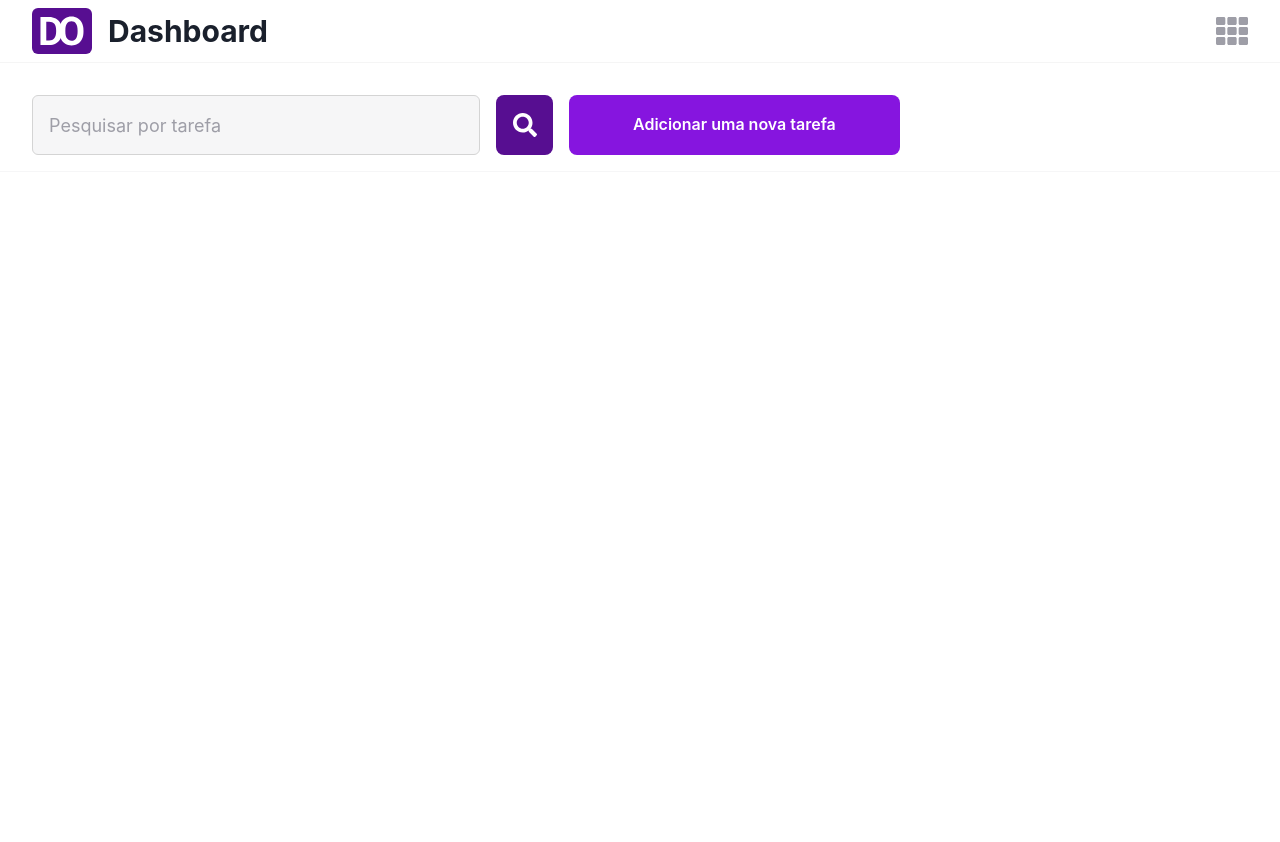
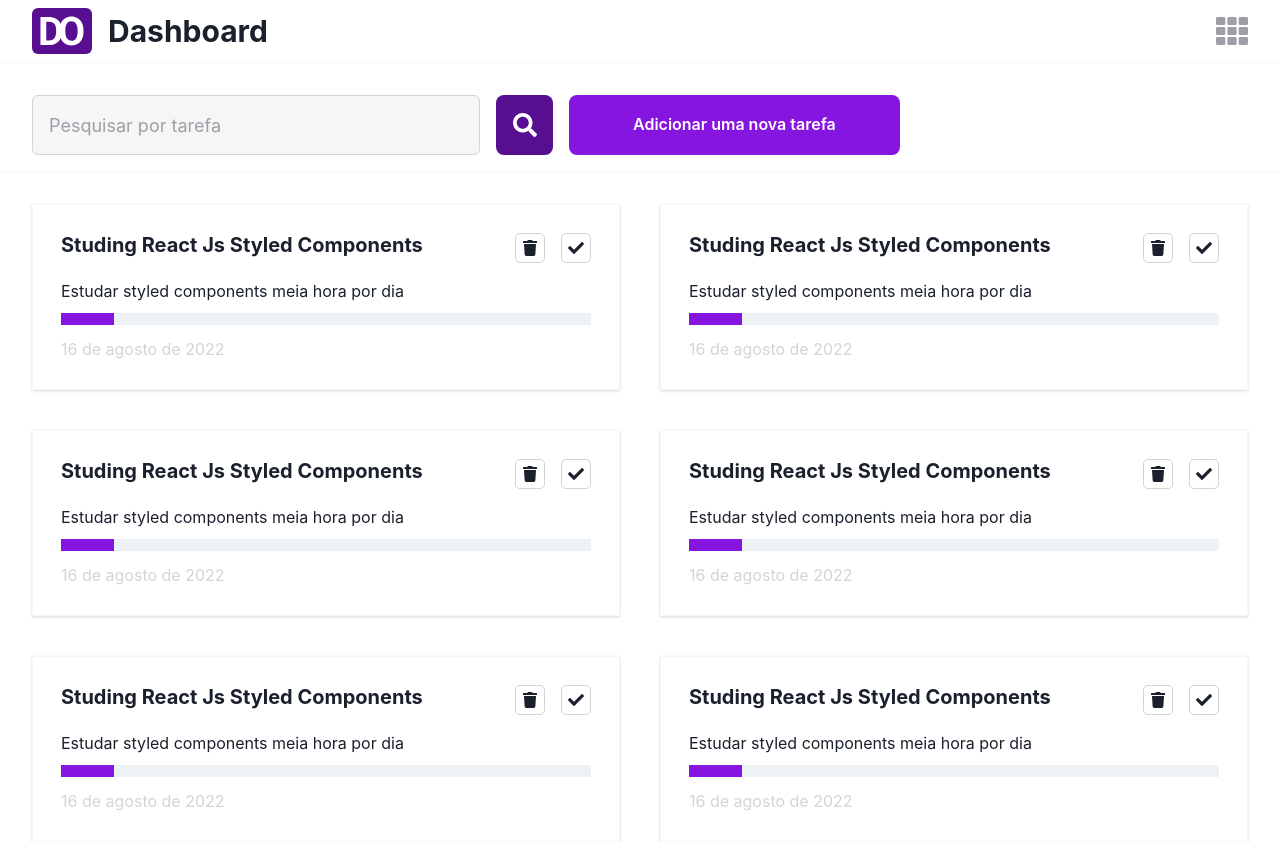
Before and after one commit to brunnomiguel/do-it-react-typescript, a React (Create React App) app: page /dashboard in a window 1280 px wide. Before the commit the page ends 800 px from the top, so only its background shows below. Built offline with nearby package versions, Linux system fonts and the light colour scheme; sample sign-in values are in the browser's storage.

Commit message:
feat: card component with styles using chakra ui

```diff
--- /dev/null
+++ b/src/components/Card/index.tsx
@@ -0,0 +1,62 @@
+import {
+  Box,
+  Center,
+  Flex,
+  Heading,
+  HStack,
+  Progress,
+  Text,
+} from "@chakra-ui/react";
+import { FaCheck, FaTrash } from "react-icons/fa";
+
+export const Card = () => {
+  return (
+    <Box
+      cursor="pointer"
+      borderWidth="1px"
+      borderColor="grey.50"
+      boxShadow="base"
+      padding="7"
+      w={["330px", "auto"]}
+      _hover={{ transform: "translateY(-7px)", borderColor: "grey.100" }}
+      transform="border 0.2s, ease 0s, transform 0.2s"
+    >
+      <Flex justifyContent="space-between">
+        <Heading as="h1" size="md">
+          Studing React Js Styled Components
+        </Heading>
+        <HStack spacing="4">
+          <Center
+            as="button"
+            w="30px"
+            h="30px"
+            borderWidth="1px"
+            borderRadius="5px"
+            borderColor="grey.200"
+            bgColor="white"
+          >
+            <FaTrash color="grey.200" />
+          </Center>
+          <Center
+            as="button"
+            w="30px"
+            h="30px"
+            borderWidth="1px"
+            borderRadius="5px"
+            borderColor="grey.200"
+            bgColor="white"
+          >
+            <FaCheck color="grey.200" />
+          </Center>
+        </HStack>
+      </Flex>
+      <Box w="100%" mt="4">
+        <Text>Estudar styled components meia hora por dia</Text>
+        <Progress colorScheme="purple" mt="2.5" value={10} />
+        <Text color="grey.200" mt="3">
+          16 de agosto de 2022
+        </Text>
+      </Box>
+    </Box>
+  );
+};
--- a/src/pages/Dashboard/index.tsx
+++ b/src/pages/Dashboard/index.tsx
@@ -1,4 +1,5 @@
-import { Box } from "@chakra-ui/react";
+import { Box, Grid } from "@chakra-ui/react";
+import { Card } from "../../components/Card";
 import { SearchBox } from "../../components/Form/SearchBox";
 import { Header } from "../../components/Header";
 
@@ -7,6 +8,17 @@ export const Dashboard = () => {
     <Box>
       <Header />
       <SearchBox />
+      <Grid
+        w="100%"
+        templateColumns="repeat(auto-fill, minmax(420px, 1fr))"
+        gap="10"
+        paddingX="8"
+        mt="8"
+      >
+        {[1, 2, 3, 4, 5, 6].map((_) => (
+          <Card />
+        ))}
+      </Grid>
     </Box>
   );
 };
```
